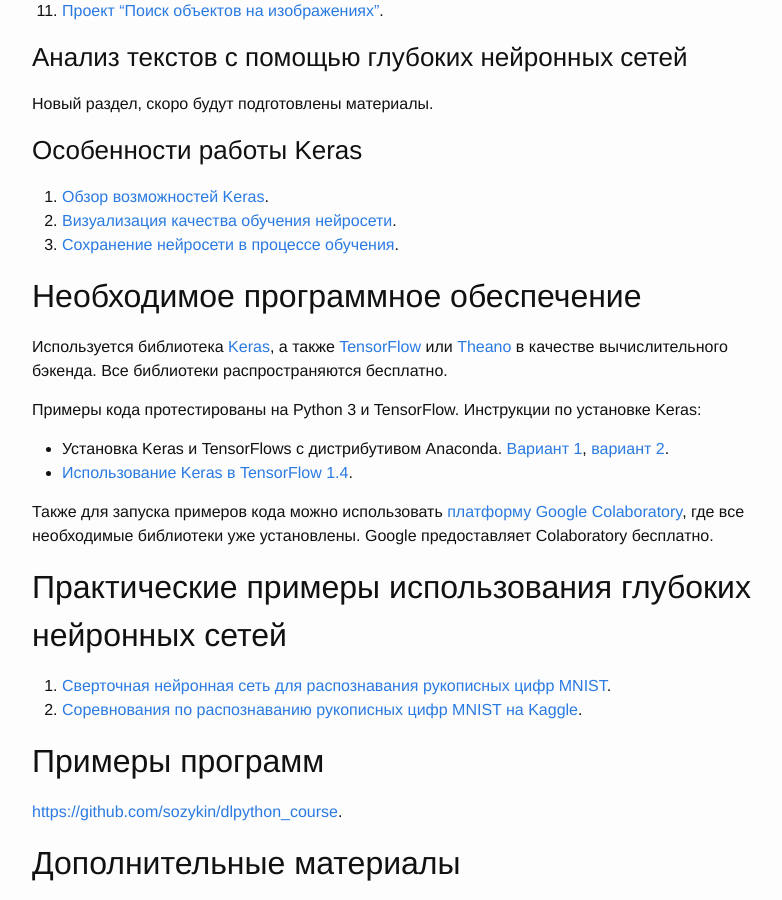
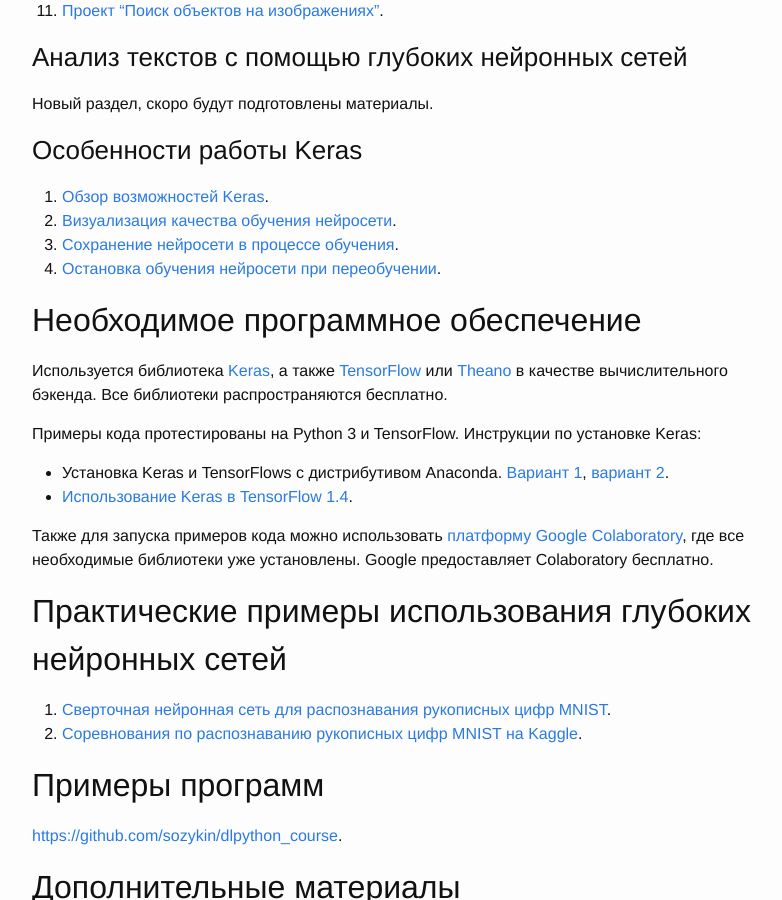
Before and after one commit to sozykin/asozykin.ru, a Jekyll site: the page built from _pages/courses/nnpython/nnpython.md, in a window 1280 px wide and 900 px high, scrolled down 1794 px. Shown: the whole window, without its empty margins (238-1020 px from the left). Built offline with Jekyll 4.4.1, drawn with Linux system fonts in a browser that asks for light colours; comment, search, counter and statistics services are not loaded.

Commit message:
Added two new posts about Keras callbacks to Deep Learning in Python Course

```diff
--- a/_pages/courses/nnpython/nnpython.md
+++ b/_pages/courses/nnpython/nnpython.md
@@ -60,7 +60,8 @@ permalink: /courses/nnpython
 
 1. [Обзор возможностей Keras](https://youtu.be/LJyYFW7p5tk).
 2. [Визуализация качества обучения нейросети](https://youtu.be/fBO3CyfvEj8).
-3. [Сохранение нейросети в процессе обучения](https://youtu.be/vLnBMM-DAYY).
+3. [Сохранение нейросети в процессе обучения](/deep_learning/2018/10/25/Keras-ModelCheckpoint-Callback.html).
+4. [Остановка обучения нейросети при переобучении](/deep_learning/2018/10/16/Keras-Early-Stopping-Callback.html).
 
 ## Необходимое программное обеспечение
 
```
